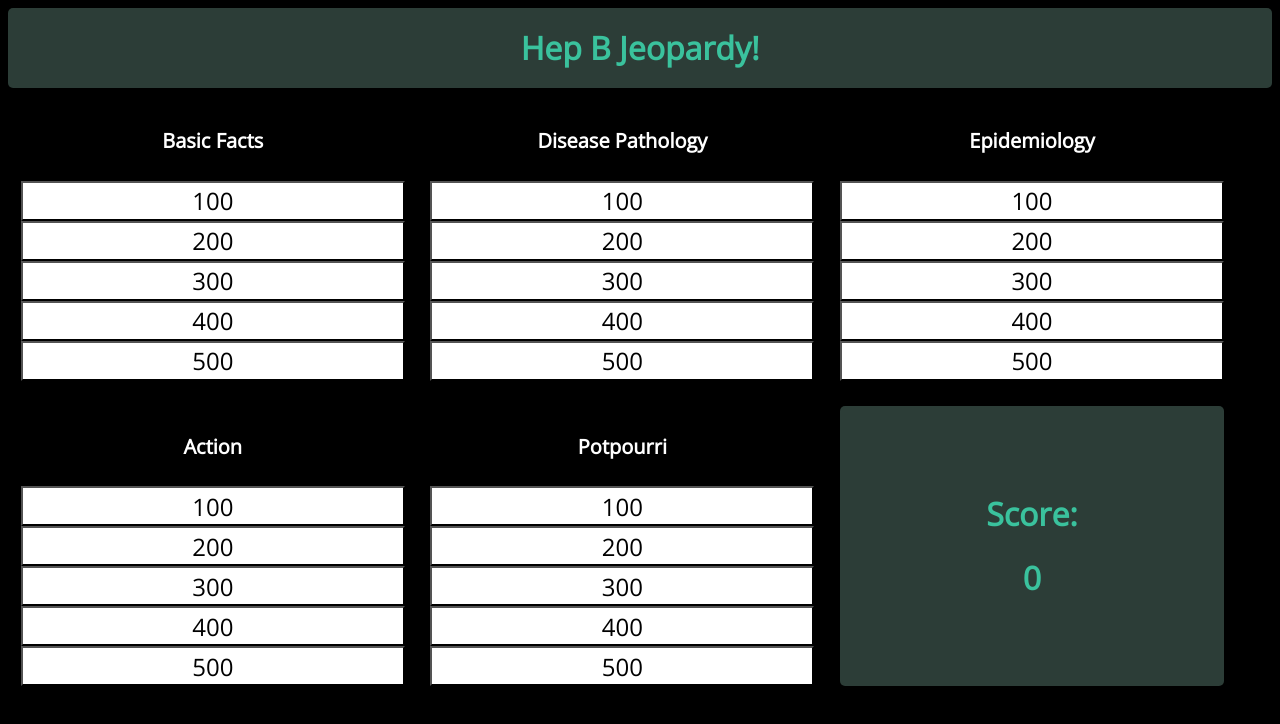
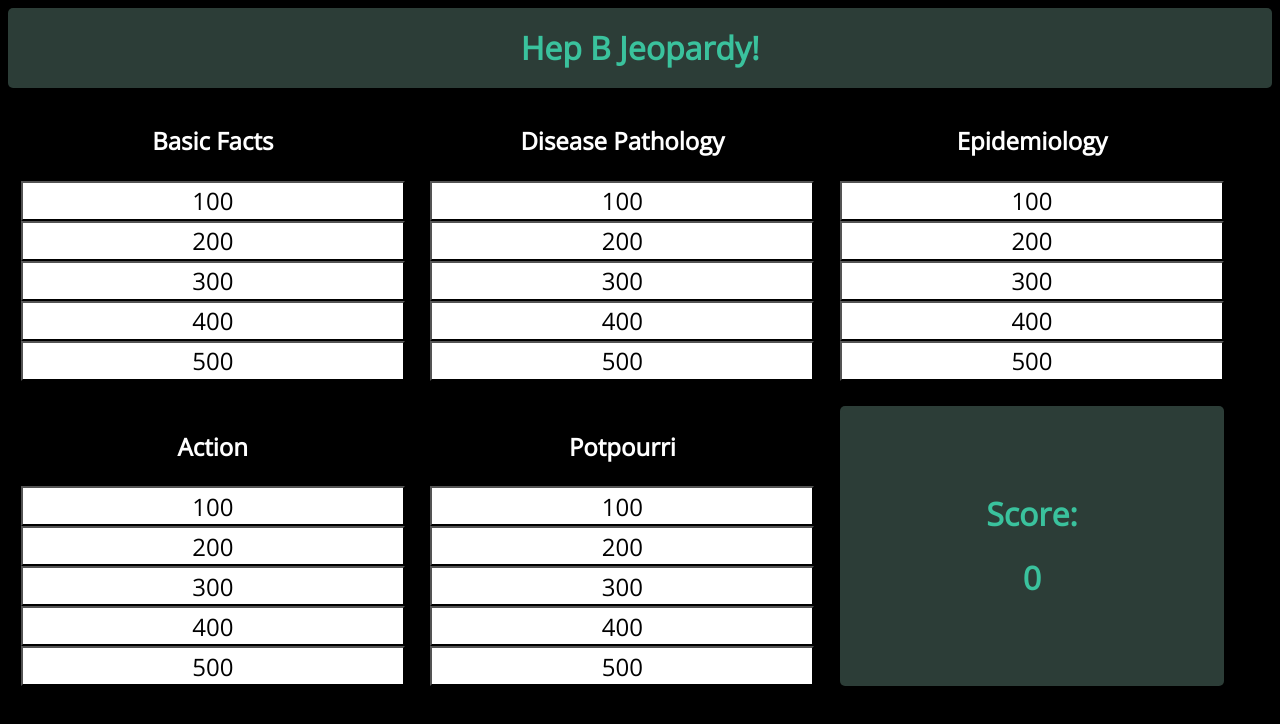
Before and after one commit to rpark23/hepbapp, a React (Create React App) app: page / in a window 1280 px wide. Shown: the top 724 px of the page. Built offline with nearby package versions, Linux system fonts and the light colour scheme.

Commit message:
mobile text size

```diff
--- a/src/components/Categories.module.css
+++ b/src/components/Categories.module.css
@@ -13,10 +13,16 @@
 .title {
     display: flex;
     color: white;
-    font-size: 2.5vh;
+    font-size: 2vh;
     width: 30vw;
     height: 10vh;
     align-items: center;
     justify-content: center;
     text-align: center;
 }
+
+@media screen and (min-width: 100vh) {
+    .title {
+        font-size: 3vh;
+    }
+}
```
